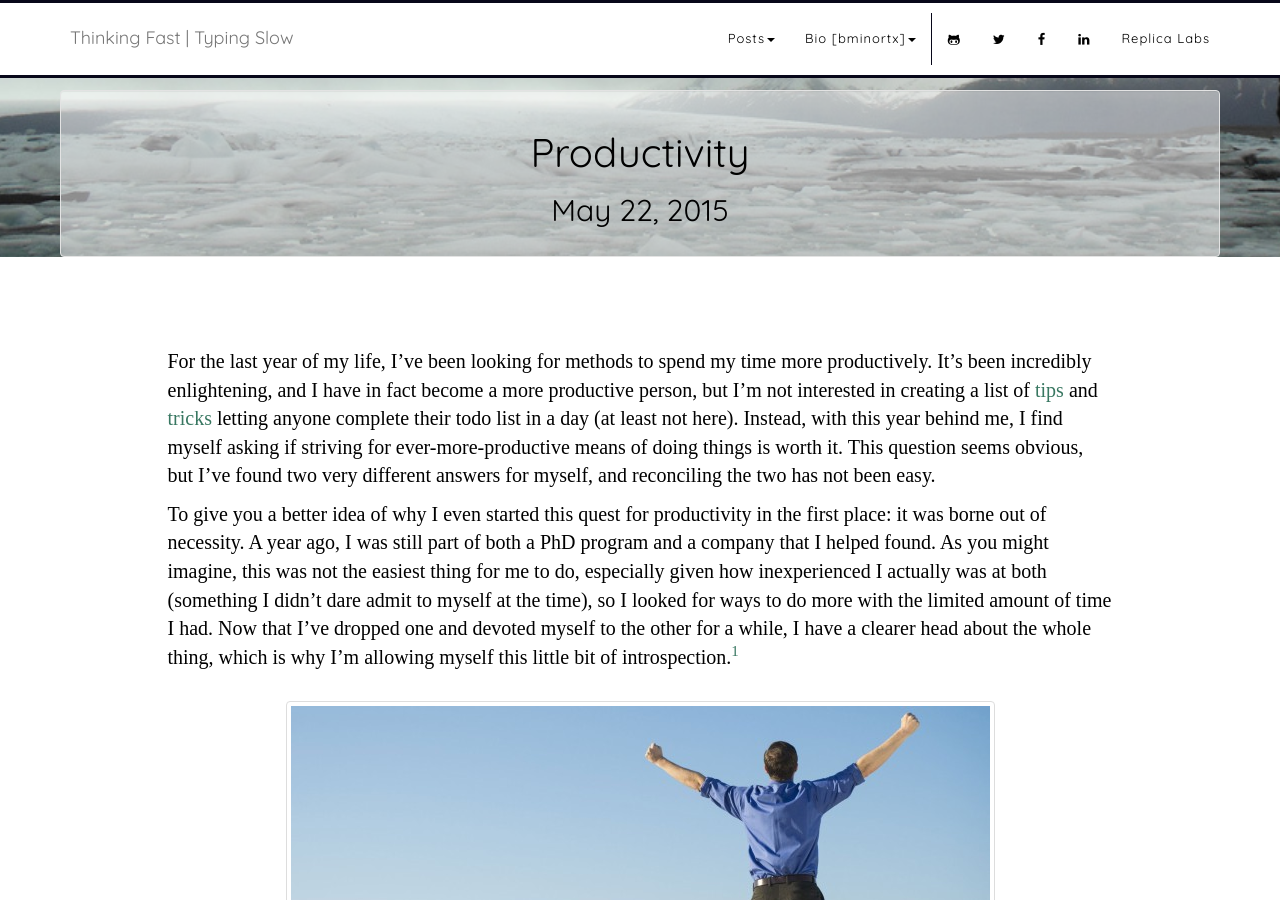
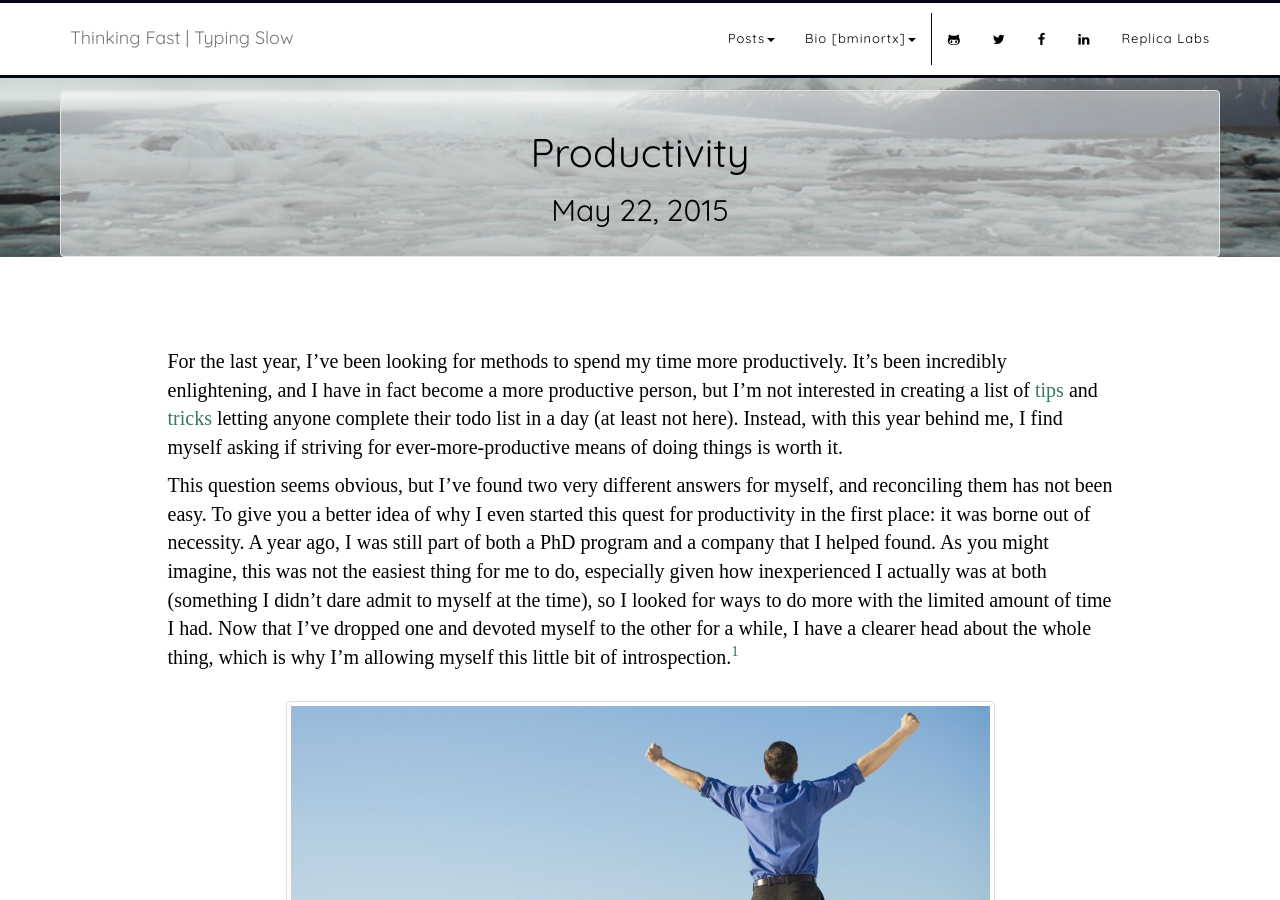
Before and after one commit to bminortx/bminortx.github.io, a Jekyll site: the page built from _posts/2015-05-22-Efficiency.md, in a window 1280 px wide and 900 px high. Built offline with Jekyll 4.4.1, drawn with Linux system fonts in a browser that asks for light colours; nearby versions of some CDN libraries; some web fonts are replaced.

Commit message:
Small change

```diff
--- a/_posts/2015-05-22-Efficiency.md
+++ b/_posts/2015-05-22-Efficiency.md
@@ -6,11 +6,11 @@ date:   2015-05-22 18:22:26
 
 
 
-For the last year of my life, I've been looking for methods to spend my time more productively. It's been incredibly enlightening, and I have in fact become a more productive person, but I'm not interested in creating a list of [tips](http://www.inc.com/kevin-daum/8-things-really-efficient-people-do.html) and [tricks](http://realtytimes.com/agentnews/agentadvice1/item/26563-20131108-ten-time-efficiency-habits) letting anyone complete their todo list in a day (at least not here). Instead, with this year behind me, I find myself asking if striving for ever-more-productive means of doing things is worth it. This question seems obvious, but I've found two very different answers for myself, and reconciling the two has not been easy.
+For the last year, I've been looking for methods to spend my time more productively. It's been incredibly enlightening, and I have in fact become a more productive person, but I'm not interested in creating a list of [tips](http://www.inc.com/kevin-daum/8-things-really-efficient-people-do.html) and [tricks](http://realtytimes.com/agentnews/agentadvice1/item/26563-20131108-ten-time-efficiency-habits) letting anyone complete their todo list in a day (at least not here). Instead, with this year behind me, I find myself asking if striving for ever-more-productive means of doing things is worth it.
 
 <!--more-->
 
-To give you a better idea of why I even started this quest for productivity in the first place: it was borne out of necessity. A year ago, I was still part of both a PhD program and a company that I helped found. As you might imagine, this was not the easiest thing for me to do, especially given how inexperienced I actually was at both (something I didn't dare admit to myself at the time), so I looked for ways to do more with the limited amount of time I had. Now that I've dropped one and devoted myself to the other for a while, I have a clearer head about the whole thing, which is why I'm allowing myself this little bit of introspection.[^1]
+This question seems obvious, but I've found two very different answers for myself, and reconciling them has not been easy. To give you a better idea of why I even started this quest for productivity in the first place: it was borne out of necessity. A year ago, I was still part of both a PhD program and a company that I helped found. As you might imagine, this was not the easiest thing for me to do, especially given how inexperienced I actually was at both (something I didn't dare admit to myself at the time), so I looked for ways to do more with the limited amount of time I had. Now that I've dropped one and devoted myself to the other for a while, I have a clearer head about the whole thing, which is why I'm allowing myself this little bit of introspection.[^1]
 
 <div style="text-align: center; padding-top: 20px; padding-bottom: 20px">
 <img src="/images/success1.jpg" title="WOO" class="img-thumbnail">
```
